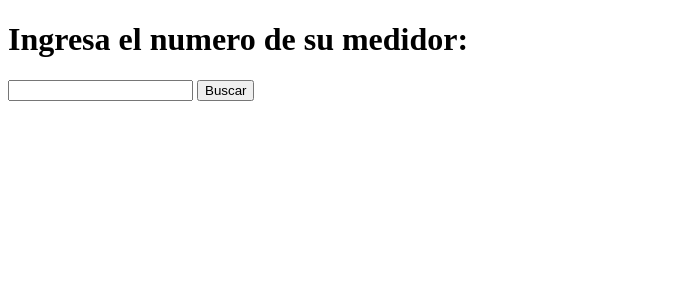
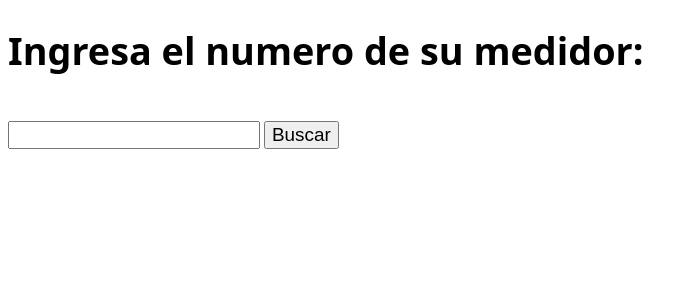
Before and after one commit to GustavoGtz/Mini_Proyecto_Agua_HMO, a Django app: page /show_user/ in a window 1280 px wide. Shown: the top 300 px of the page, without its empty margins (0-697 px from the left). Run offline with Django 4.2, Linux system fonts and the light colour scheme.

Commit message:
Estilos de los HTML's cambiados

```diff
--- a/agua_hmo/website/templates/manage_payment_concept.html
+++ b/agua_hmo/website/templates/manage_payment_concept.html
@@ -1,5 +1,27 @@
 <!DOCTYPE html>
 <html lang="es">
+
+    <style>
+
+        h1{
+            display: absolute;
+            font-size: 1cm;
+            font-family: system-ui, -apple-system, BlinkMacSystemFont, 'Segoe UI', Roboto, Oxygen, Ubuntu, Cantarell, 'Open Sans', 'Helvetica Neue', sans-serif;
+            justify-content: center;
+        }
+
+        button{
+            font-size: .5cm;
+            margin-top: 0.5cm;
+        }
+
+        input{
+            font-size: .5cm;
+        }
+
+
+    </style>
+
 <head>
     <meta charset="UTF-8">
     <meta name="viewport" content="width=device-width, initial-scale=1.0">
--- a/agua_hmo/website/templates/ticket.html
+++ b/agua_hmo/website/templates/ticket.html
@@ -56,8 +56,6 @@
         CUOTA DE DRENAJE:       {{ Concepts.drainage_fee }} <br>
         APORTACION CRUZ ROJA:   {{ Concepts.red_cross }} <br>
         APORTACION BOMBEROS:    {{ Concepts.firefighters }} <br>
-        REDONDEO MES ANTERIOR:  <br>
-        AJUSTE POR REDONDEO: <br>
         <br>
         TOTAL DEL MES: <br>
         ADEUDO ANTERIOR:  <br>
```
Also changed, not shown: agua_hmo/website/templates/home.html (+27 -3 lines), agua_hmo/website/templates/user_manage_payment_concept.html (+26 -0 lines).
